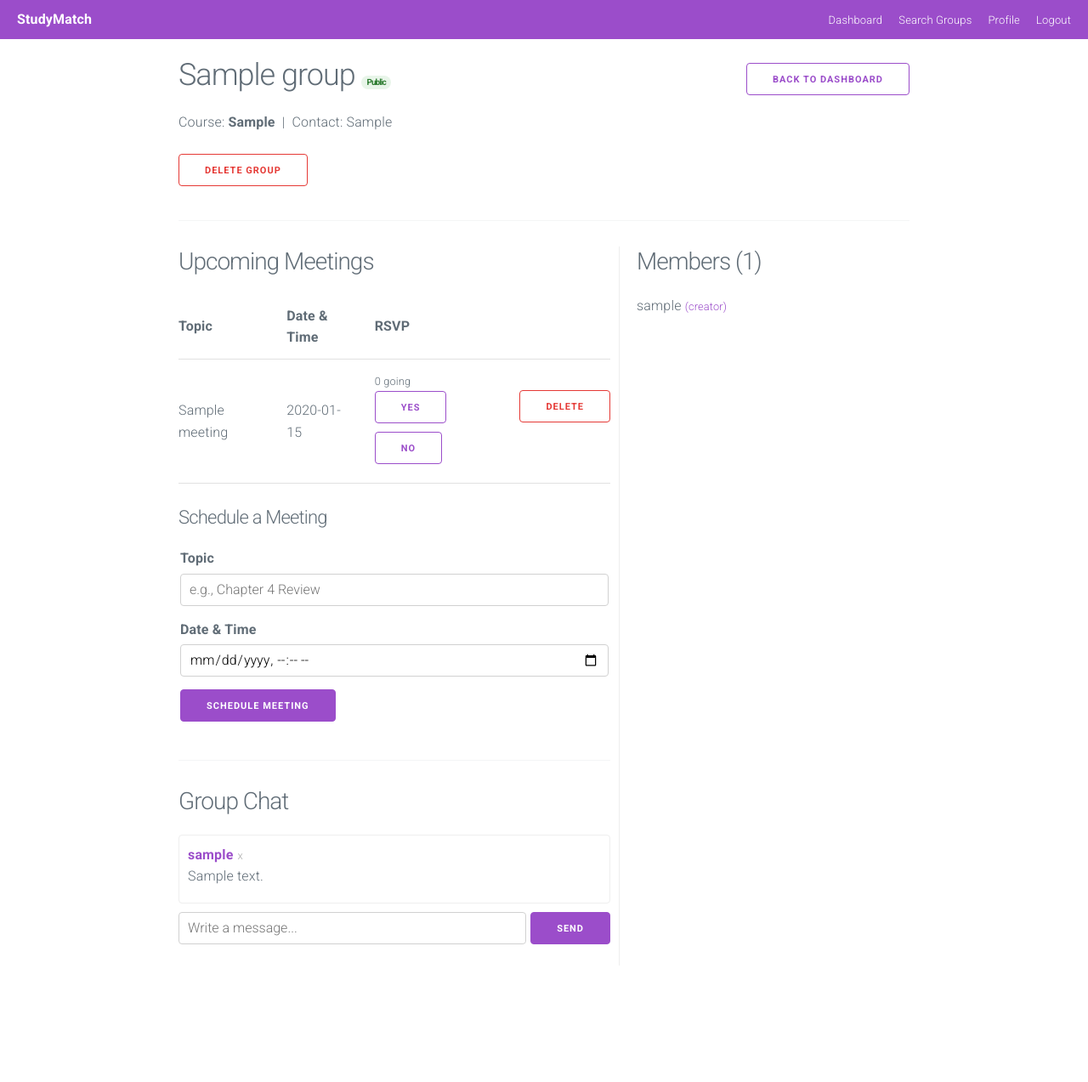
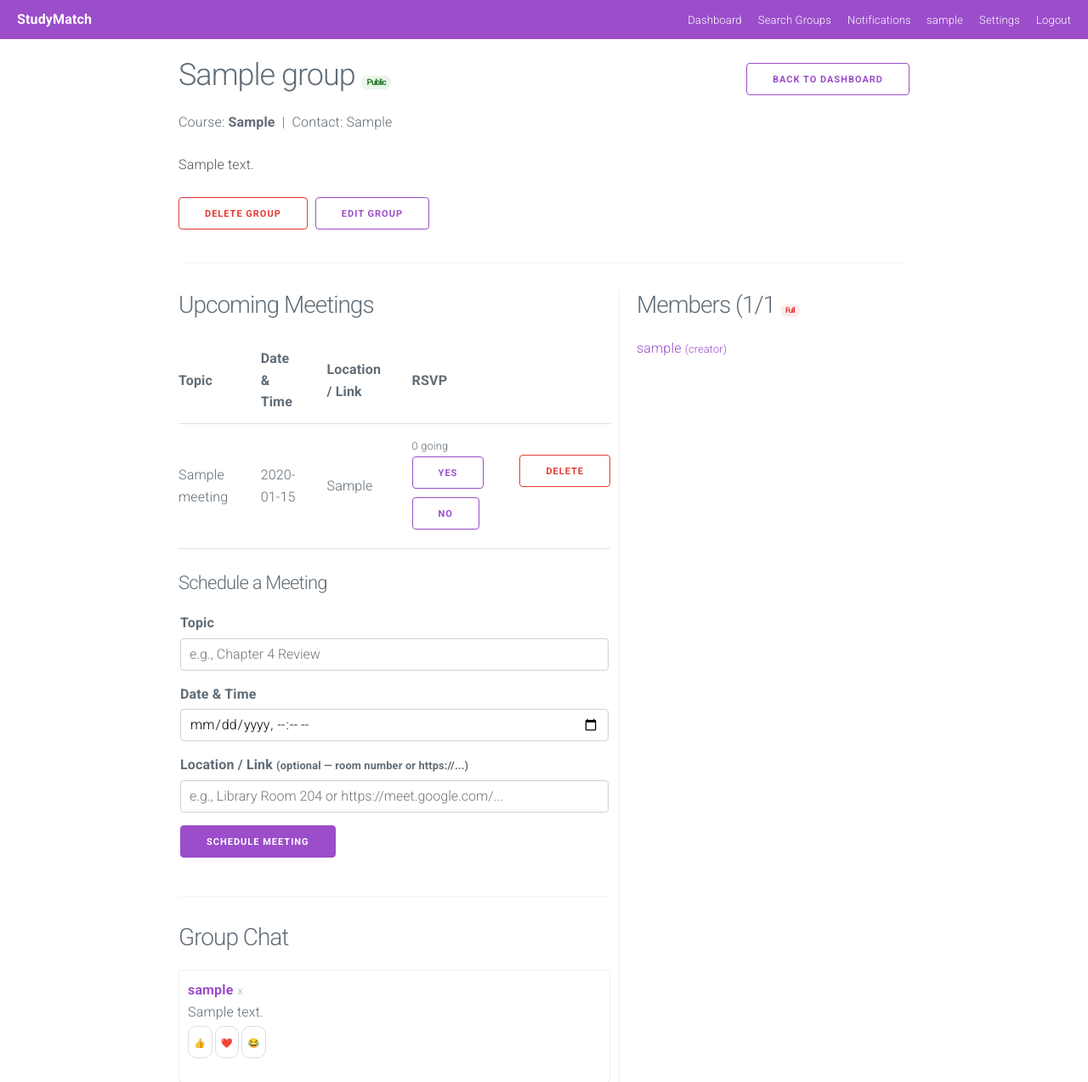
Before and after one commit to imaro4ckin-dot/MatchClass, a Flask app: page /group/1 in a window 1280 px wide. Shown: the top 1273 px of the page at 85% size. Before the commit the page ends 1136 px from the top, so only its background shows below. Run offline with Flask 3, Linux system fonts and the light colour scheme; the visitor is signed in with stand-in values (Sample User, id 1); tables that the repository leaves empty hold one stand-in row (values such as "Sample post").

Commit message:
adding of new features:  User profile pages (/user/<username>) with shared groups; all     usernames across the app are now clickable links   - Group description and member limit fields (create + edit)   - Edit Group page for creators (name, description, contact, limit,     public/private toggle)   - Transfer group ownership and improved member controls   - Meeting location/link field (room number or URL, auto-linked)   - Notification system: badge in nav bar fires on join request     approval/denial and new meetings; clears on visit   - Message reactions (👍 ❤️  😂) with live toggle and counts   - Username stored in session for nav bar display without extra DB query   - Migrated existing SQLite DB to add description, location, and     max_members columns without data loss

```diff
--- a/app.py
+++ b/app.py
@@ -1,6 +1,6 @@
 import os
 from datetime import timedelta
-from flask import Flask, render_template, request, redirect, url_for, session, flash
+from flask import Flask, render_template, request, redirect, url_for, session, flash, jsonify
 from flask_sqlalchemy import SQLAlchemy
 from werkzeug.security import generate_password_hash, check_password_hash
 
@@ -37,7 +37,9 @@ class StudyGroup(db.Model):
     course = db.Column(db.String(80), nullable=False)
     creator_id = db.Column(db.Integer, db.ForeignKey('user.id'), nullable=False)
     contact_info = db.Column(db.String(120), nullable=False)
+    description = db.Column(db.Text, nullable=True)
     is_public = db.Column(db.Boolean, default=True, nullable=False)
+    max_members = db.Column(db.Integer, nullable=True)  # None = unlimited
 
     members = db.relationship('User', secondary=group_members, lazy='subquery',
                               backref=db.backref('groups', lazy=True))
@@ -50,6 +52,7 @@ class Meeting(db.Model):
     id = db.Column(db.Integer, primary_key=True)
     title = db.Column(db.String(100), nullable=False)
     date_time = db.Column(db.String(50), nullable=False)
+    location = db.Column(db.String(200), nullable=True)
     group_id = db.Column(db.Integer, db.ForeignKey('study_group.id'), nullable=False)
 
     rsvps = db.relationship('RSVP', backref='meeting', lazy=True, cascade='all, delete-orphan')
@@ -83,8 +86,35 @@ class JoinRequest(db.Model):
     requester = db.relationship('User', backref='join_requests')
 
 
+class Notification(db.Model):
+    id = db.Column(db.Integer, primary_key=True)
+    user_id = db.Column(db.Integer, db.ForeignKey('user.id'), nullable=False)
+    message = db.Column(db.String(200), nullable=False)
+    link = db.Column(db.String(200), nullable=True)
+    is_read = db.Column(db.Boolean, default=False, nullable=False)
+
+    recipient = db.relationship('User', backref='notifications')
+
+
+class Reaction(db.Model):
+    id = db.Column(db.Integer, primary_key=True)
+    user_id = db.Column(db.Integer, db.ForeignKey('user.id'), nullable=False)
+    message_id = db.Column(db.Integer, db.ForeignKey('message.id'), nullable=False)
+    emoji = db.Column(db.String(10), nullable=False)
+
+    __table_args__ = (db.UniqueConstraint('user_id', 'message_id', 'emoji'),)
+
+
 with app.app_context():
     db.create_all()
+
+
+@app.context_processor
+def inject_unread_count():
+    if 'user_id' in session:
+        count = Notification.query.filter_by(user_id=session['user_id'], is_read=False).count()
+        return {'unread_count': count}
+    return {'unread_count': 0}
 
 
 # --- HELPERS ---
@@ -93,6 +123,10 @@ def current_user():
     if 'user_id' in session:
         return User.query.get(session['user_id'])
     return None
+
+
+def notify(user_id, message, link=None):
+    db.session.add(Notification(user_id=user_id, message=message, link=link))
 
 
 def login_required(f):
@@ -121,6 +155,7 @@ def login():
         if user and check_password_hash(user.password, request.form['password']):
             session.permanent = True
             session['user_id'] = user.id
+            session['username'] = user.username
             next_page = request.args.get('next') or url_for('dashboard')
             return redirect(next_page)
         flash('Invalid username or password.', 'error')
@@ -150,10 +185,20 @@ def register():
 @app.route('/logout')
 def logout():
     session.pop('user_id', None)
+    session.pop('username', None)
     return redirect(url_for('login'))
 
 
 # --- PROFILE ---
+
+@app.route('/user/<username>')
+@login_required
+def user_profile(username):
+    viewer = current_user()
+    profile_user = User.query.filter_by(username=username).first_or_404()
+    shared_groups = [g for g in profile_user.groups if viewer in g.members]
+    return render_template('user_profile.html', profile_user=profile_user, shared_groups=shared_groups)
+
 
 @app.route('/profile', methods=['GET', 'POST'])
 @login_required
@@ -206,7 +251,9 @@ def create_group():
             course=user.course,
             creator_id=user.id,
             contact_info=request.form['contact_info'],
-            is_public=is_public
+            description=request.form.get('description', '').strip() or None,
+            is_public=is_public,
+            max_members=int(m) if (m := request.form.get('max_members', '').strip()) and m.isdigit() and int(m) > 0 else None
         )
         new_group.members.append(user)
         db.session.add(new_group)
@@ -227,6 +274,9 @@ def join_group(group_id):
         return redirect(url_for('dashboard'))
 
     if group.is_public:
+        if group.max_members and len(group.members) >= group.max_members:
+            flash('This group is full.', 'error')
+            return redirect(url_for('dashboard'))
         group.members.append(user)
         db.session.commit()
         flash(f'You joined {group.name}!', 'success')
@@ -277,6 +327,30 @@ def delete_group(group_id):
     return redirect(url_for('dashboard'))
 
 
+@app.route('/edit_group/<int:group_id>', methods=['GET', 'POST'])
+@login_required
+def edit_group(group_id):
+    user = current_user()
+    group = StudyGroup.query.get_or_404(group_id)
+
+    if user.id != group.creator_id:
+        flash('Only the group creator can edit this group.', 'error')
+        return redirect(url_for('group_detail', group_id=group_id))
+
+    if request.method == 'POST':
+        group.name = request.form['name'].strip()
+        group.contact_info = request.form['contact_info'].strip()
+        group.description = request.form.get('description', '').strip() or None
+        group.is_public = request.form.get('is_public') == 'on'
+        max_m = request.form.get('max_members', '').strip()
+        group.max_members = int(max_m) if max_m.isdigit() and int(max_m) > 0 else None
+        db.session.commit()
+        flash('Group updated!', 'success')
+        return redirect(url_for('group_detail', group_id=group_id))
+
+    return render_template('edit_group.html', group=group, user=user)
+
+
 @app.route('/kick_member/<int:group_id>/<int:member_id>', methods=['POST'])
 @login_required
 def kick_member(group_id, member_id):
@@ -296,6 +370,27 @@ def kick_member(group_id, member_id):
     return redirect(url_for('group_detail', group_id=group_id))
 
 
+@app.route('/transfer_ownership/<int:group_id>/<int:member_id>', methods=['POST'])
+@login_required
+def transfer_ownership(group_id, member_id):
+    user = current_user()
+    group = StudyGroup.query.get_or_404(group_id)
+
+    if user.id != group.creator_id:
+        flash('Only the group creator can transfer ownership.', 'error')
+        return redirect(url_for('group_detail', group_id=group_id))
+
+    new_owner = User.query.get_or_404(member_id)
+    if new_owner not in group.members:
+        flash('That user is not a member of this group.', 'error')
+        return redirect(url_for('group_detail', group_id=group_id))
+
+    group.creator_id = new_owner.id
+    db.session.commit()
+    flash(f'Ownership transferred to {new_owner.username}.', 'success')
+    return redirect(url_for('group_detail', group_id=group_id))
+
+
 @app.route('/group/<int:group_id>', methods=['GET', 'POST'])
 @login_required
 def group_detail(group_id):
@@ -309,9 +404,16 @@ def group_detail(group_id):
             new_meeting = Meeting(
                 title=request.form['title'],
                 date_time=request.form['date_time'],
+                location=request.form.get('location', '').strip() or None,
                 group_id=group.id
             )
             db.session.add(new_meeting)
+            # Notify all members except the scheduler
+            for member in group.members:
+                if member.id != user.id:
+                    notify(member.id,
+                           f'New meeting "{request.form["title"]}" in {group.name}',
+                           url_for('group_detail', group_id=group.id))
             db.session.commit()
             flash('Meeting scheduled!', 'success')
 
@@ -393,6 +495,9 @@ def approve_request(request_id):
 
     req.status = 'approved'
     group.members.append(req.requester)
+    notify(req.user_id,
+           f'Your request to join "{group.name}" was approved!',
+           url_for('group_detail', group_id=group.id))
     db.session.commit()
     flash(f'{req.requester.username} approved!', 'success')
     return redirect(url_for('group_detail', group_id=group.id))
@@ -410,6 +515,9 @@ def deny_request(request_id):
         return redirect(url_for('dashboard'))
 
     req.status = 'denied'
+    notify(req.user_id,
+           f'Your request to join "{group.name}" was declined.',
+           url_for('dashboard'))
     db.session.commit()
     flash(f'{req.requester.username} denied.', 'success')
     return redirect(url_for('group_detail', group_id=group.id))
@@ -417,10 +525,38 @@ def deny_request(request_id):
 
 # --- MESSAGES API ---
 
+@app.route('/notifications')
+@login_required
+def notifications():
+    user = current_user()
+    notifs = Notification.query.filter_by(user_id=user.id).order_by(Notification.id.desc()).all()
+    for n in notifs:
+        n.is_read = True
+    db.session.commit()
+    return render_template('notifications.html', user=user, notifs=notifs)
+
+
+@app.route('/react/<int:message_id>/<path:emoji>', methods=['POST'])
+@login_required
+def react(message_id, emoji):
+    if emoji not in ('👍', '❤️', '😂'):
+        return jsonify({'error': 'invalid emoji'}), 400
+    user = current_user()
+    existing = Reaction.query.filter_by(user_id=user.id, message_id=message_id, emoji=emoji).first()
+    if existing:
+        db.session.delete(existing)
+    else:
+        db.session.add(Reaction(user_id=user.id, message_id=message_id, emoji=emoji))
+    db.session.commit()
+    counts = {}
+    for e in ('👍', '❤️', '😂'):
+        counts[e] = Reaction.query.filter_by(message_id=message_id, emoji=e).count()
+    return jsonify(counts)
+
+
 @app.route('/group/<int:group_id>/messages')
 @login_required
 def group_messages(group_id):
-    from flask import jsonify
     group = StudyGroup.query.get_or_404(group_id)
     since = request.args.get('since', 0, type=int)
     msgs = Message.query.filter(
@@ -428,7 +564,16 @@ def group_messages(group_id):
         Message.id > since
     ).order_by(Message.id.asc()).all()
     return jsonify([
-        {'id': m.id, 'author': m.author.username, 'body': m.body, 'timestamp': m.timestamp}
+        {
+            'id': m.id,
+            'author': m.author.username,
+            'body': m.body,
+            'timestamp': m.timestamp,
+            'reactions': {
+                e: Reaction.query.filter_by(message_id=m.id, emoji=e).count()
+                for e in ('👍', '❤️', '😂')
+            }
+        }
         for m in msgs
     ])
 
--- a/templates/create_group.html
+++ b/templates/create_group.html
@@ -14,6 +14,12 @@
                 <label for="contact_info">Contact Info (Discord/Email)</label>
                 <input type="text" id="contact_info" name="contact_info" required>
 
+                <label for="description">Description <small>(optional)</small></label>
+                <textarea id="description" name="description" placeholder="What will this group focus on? Any rules or expectations?" rows="3" style="resize:vertical;"></textarea>
+
+                <label for="max_members">Member Limit <small>(optional — leave blank for unlimited)</small></label>
+                <input type="number" id="max_members" name="max_members" min="2" placeholder="e.g. 6">
+
                 <label style="display:flex;align-items:center;gap:.5rem;cursor:pointer;">
                     <input type="checkbox" name="is_public" id="is_public" checked style="width:auto;margin:0;">
                     Public group (anyone can join instantly; uncheck for private/request-only)
--- a/templates/group_detail.html
+++ b/templates/group_detail.html
@@ -10,12 +10,16 @@
     <a class="button button-outline" href="/dashboard">Back to Dashboard</a>
 </div>
 <p>Course: <strong>{{ group.course }}</strong> &nbsp;|&nbsp; Contact: {{ group.contact_info }}</p>
+{% if group.description %}
+<p style="color:#555;">{{ group.description }}</p>
+{% endif %}
 
 {% if user.id == group.creator_id %}
 <form method="POST" action="/delete_group/{{ group.id }}"
       onsubmit="return confirm('Delete this group permanently?')" style="display:inline;">
     <button class="button button-outline" style="border-color:#e53935;color:#e53935;">Delete Group</button>
 </form>
+<a class="button button-outline" href="/edit_group/{{ group.id }}" style="margin-left:.5rem;">Edit Group</a>
 {% endif %}
 
 <hr>
@@ -28,6 +32,7 @@
     {% for req in pending_requests %}
         <li style="margin-bottom:.4rem;">
             {{ req.requester.username }}
+            <a href="/user/{{ req.requester.username }}" style="font-size:.9rem;margin-left:.3rem;">(view profile)</a>
             <form method="POST" action="/approve_request/{{ req.id }}" style="display:inline;">
                 <button class="button button-small" style="margin-left:.5rem;">Approve</button>
             </form>
@@ -52,6 +57,7 @@
                     <tr>
                         <th>Topic</th>
                         <th>Date &amp; Time</th>
+                        <th>Location / Link</th>
                         <th>RSVP</th>
                         <th></th>
                     </tr>
@@ -61,6 +67,17 @@
                     <tr>
                         <td>{{ meeting.title }}</td>
                         <td>{{ meeting.date_time.replace('T', ' at ') }}</td>
+                        <td>
+                            {% if meeting.location %}
+                                {% if meeting.location.startswith('http') %}
+                                    <a href="{{ meeting.location }}" target="_blank" rel="noopener">Join link</a>
+                                {% else %}
+                                    {{ meeting.location }}
+                                {% endif %}
+                            {% else %}
+                                <small style="color:#aaa;">—</small>
+                            {% endif %}
+                        </td>
                         <td>
                             {% set my_rsvp = user_rsvps.get(meeting.id) %}
                             {% set yes_count = meeting.rsvps | selectattr('status', 'equalto', 'yes') | list | length %}
@@ -101,6 +118,9 @@
                 <label for="date_time">Date &amp; Time</label>
                 <input type="datetime-local" id="date_time" name="date_time" required>
 
+                <label for="location">Location / Link <small>(optional — room number or https://...)</small></label>
+                <input type="text" id="location" name="location" placeholder="e.g., Library Room 204 or https://meet.google.com/...">
+
                 <input class="button-primary" type="submit" value="Schedule Meeting">
             </fieldset>
         </form>
@@ -136,15 +156,41 @@
                     emptyNote.style.display = 'none';
                     const div = document.createElement('div');
                     div.style.marginBottom = '.8rem';
+                    div.dataset.msgId = m.id;
                     const nameStyle = m.author === me ? 'color:#9b4dca;' : '';
+                    const reactionHtml = ['👍','❤️','😂'].map(function(e) {
+                        const count = (m.reactions && m.reactions[e]) ? m.reactions[e] : 0;
+                        return '<button onclick="react(' + m.id + ',\'' + e + '\',this)" ' +
+                               'style="background:none;border:1px solid #ddd;border-radius:10px;' +
+                               'padding:1px 6px;cursor:pointer;font-size:1.1rem;margin-right:3px;">' +
+                               e + (count > 0 ? ' <small>' + count + '</small>' : '') + '</button>';
+                    }).join('');
                     div.innerHTML =
                         '<strong style="' + nameStyle + '">' + escapeHtml(m.author) + '</strong>' +
                         '<small style="color:#aaa;margin-left:.5rem;">' + escapeHtml(m.timestamp) + '</small><br>' +
-                        '<span>' + escapeHtml(m.body) + '</span>';
+                        '<span>' + escapeHtml(m.body) + '</span><br>' +
+                        '<div style="margin-top:3px;">' + reactionHtml + '</div>';
                     box.appendChild(div);
                     lastId = m.id;
                 });
                 box.scrollTop = box.scrollHeight;
+            }
+
+            function react(msgId, emoji, btn) {
+                fetch('/react/' + msgId + '/' + encodeURIComponent(emoji), {method:'POST',
+                    headers:{'Content-Type':'application/x-www-form-urlencoded'}})
+                .then(function(r){return r.json();})
+                .then(function(counts){
+                    ['👍','❤️','😂'].forEach(function(e){
+                        const btns = btn.parentNode.querySelectorAll('button');
+                        btns.forEach(function(b){
+                            if(b.textContent.startsWith(e)){
+                                const c = counts[e];
+                                b.innerHTML = e + (c > 0 ? ' <small>' + c + '</small>' : '');
+                            }
+                        });
+                    });
+                });
             }
 
             function poll() {
@@ -177,21 +223,31 @@
 
     <!-- RIGHT: MEMBERS -->
     <div class="column column-40" style="border-left:1px solid #eee;padding-left:2rem;">
-        <h3>Members ({{ group.members|length }})</h3>
+        <h3>Members ({{ group.members|length }}{% if group.max_members %}/{{ group.max_members }}{% endif %}
+            {% if group.max_members and group.members|length >= group.max_members %}
+                <span class="badge" style="background:#fdecea;color:#e53935;font-size:.9rem;">Full</span>
+            {% endif %}
+        </h3>
         <ul style="list-style:none;padding:0;">
         {% for member in group.members %}
             <li style="display:flex;justify-content:space-between;align-items:center;margin-bottom:.5rem;">
                 <span>
-                    {{ member.username }}
+                    <a href="/user/{{ member.username }}">{{ member.username }}</a>
                     {% if member.id == group.creator_id %}
                         <small style="color:#9b4dca;">(creator)</small>
                     {% endif %}
                 </span>
                 {% if user.id == group.creator_id and member.id != user.id %}
+                <div style="display:flex;gap:.3rem;">
                 <form method="POST" action="/kick_member/{{ group.id }}/{{ member.id }}"
                       onsubmit="return confirm('Remove {{ member.username }}?')">
                     <button class="button button-outline button-small" style="border-color:#e53935;color:#e53935;margin:0;">Remove</button>
                 </form>
+                <form method="POST" action="/transfer_ownership/{{ group.id }}/{{ member.id }}"
+                      onsubmit="return confirm('Transfer ownership to {{ member.username }}? You will no longer be the creator.')">
+                    <button class="button button-outline button-small" style="margin:0;">Make Owner</button>
+                </form>
+                </div>
                 {% endif %}
             </li>
         {% endfor %}
--- a/templates/layout.html
+++ b/templates/layout.html
@@ -53,7 +53,19 @@
     <div>
         <a href="/dashboard">Dashboard</a>
         <a href="/search">Search Groups</a>
-        <a href="/profile">Profile</a>
+        <a href="/notifications" style="position:relative;">
+            Notifications
+            {% set unread = namespace(count=0) %}
+            {% if session.user_id %}
+                {# count unread via a query injected in context — fallback to 0 if not available #}
+                {% if unread_count is defined and unread_count > 0 %}
+                    <span style="background:#e53935;color:#fff;border-radius:50%;padding:1px 6px;
+                                 font-size:.9rem;position:absolute;top:-6px;right:-10px;">{{ unread_count }}</span>
+                {% endif %}
+            {% endif %}
+        </a>
+        <a href="/user/{{ session.username }}">{{ session.username }}</a>
+        <a href="/profile">Settings</a>
         <a href="/logout">Logout</a>
     </div>
 </nav>
```
Also changed, not shown: templates/dashboard.html (+10 -2 lines), README.md.
